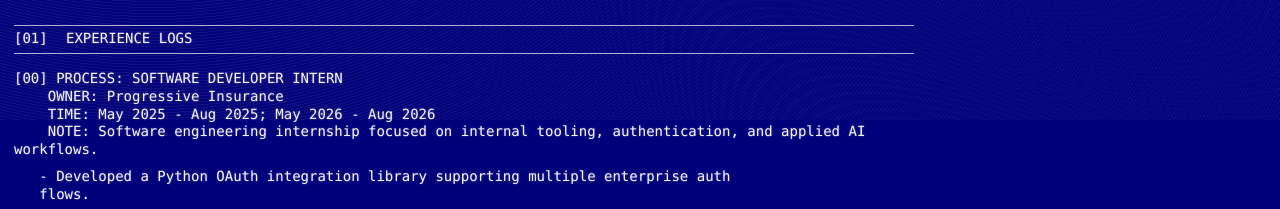
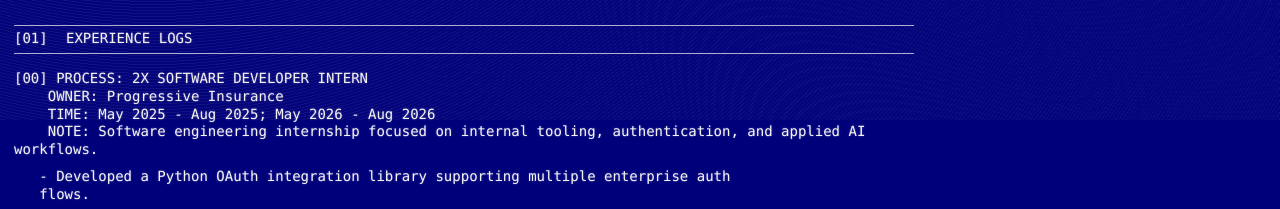
Before and after one commit to ombakh/web, a React (Vite) app: page / in a window 1280 px wide. Shown: the part 680-889 px from the top of the page. Built offline with nearby package versions, Linux system fonts and the light colour scheme.

Commit message:
Denote Progressive internship as 2x

```diff
--- a/src/data/portfolio.ts
+++ b/src/data/portfolio.ts
@@ -110,7 +110,7 @@ export const education = [
 
 export const experience: Experience[] = [
   {
-    role: 'Software Developer Intern',
+    role: '2x Software Developer Intern',
     organization: 'Progressive Insurance',
     date: 'May 2025 - Aug 2025; May 2026 - Aug 2026',
     summary:
```
